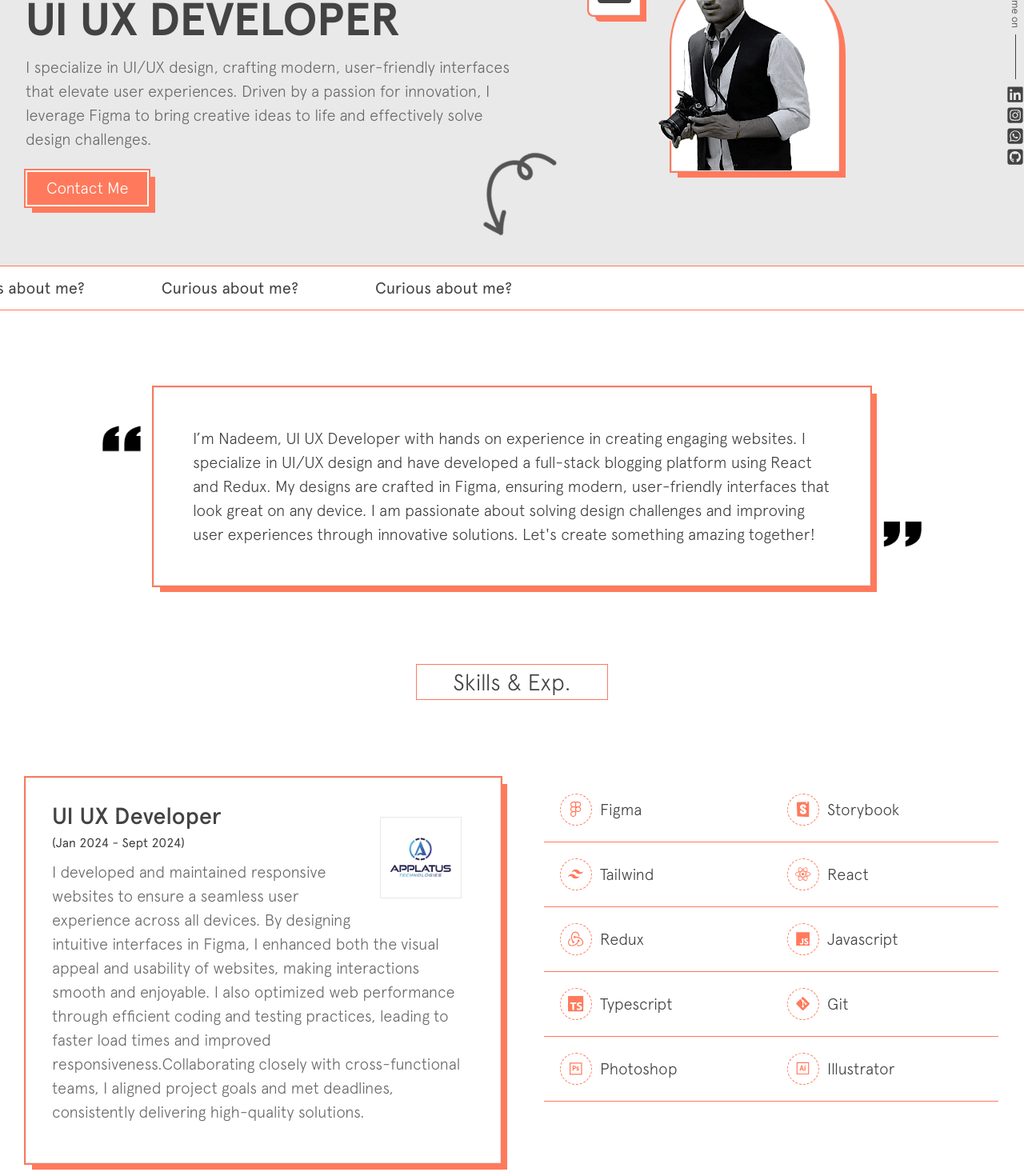
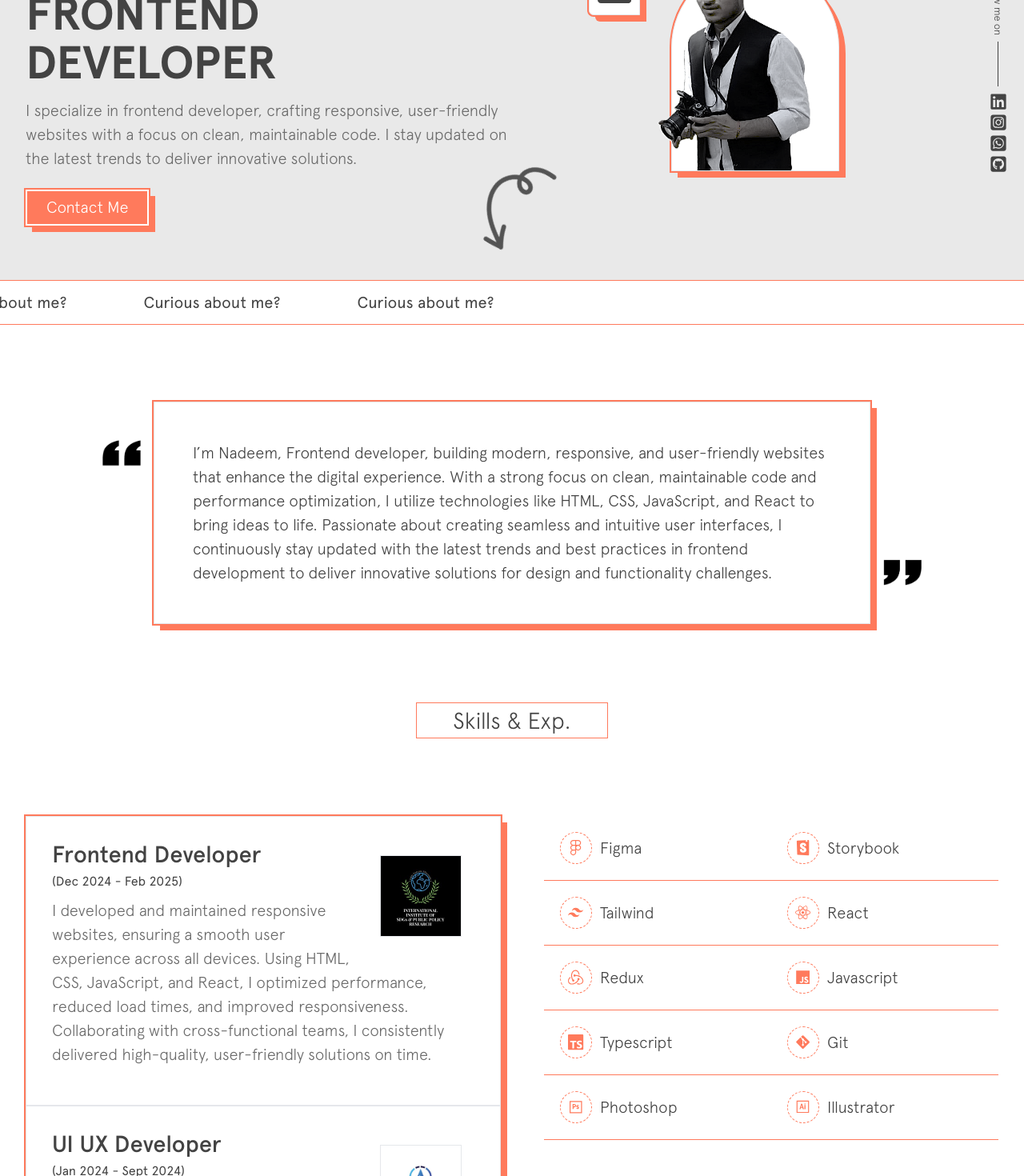
Before and after one commit to nadeemtadvi/Next-Portfolio-app, a Next.js app: page / in a window 1280 px wide. Shown: the part 240-1710 px from the top of the page at 80% size. Built offline with nearby package versions, Linux system fonts and the light colour scheme.

Commit message:
change content

```diff
--- a/app/globals.css
+++ b/app/globals.css
@@ -26,7 +26,6 @@
   font-weight: 600;
   font-style: normal;
 }
-
 
 body,
 html {
@@ -69,7 +68,7 @@ body::-webkit-scrollbar-thumb {
   background-color: #e7e9f6;
   color: #1623b2;
 }
-.jar-overlay{
+.jar-overlay {
   position: absolute;
   background-color: #ffffff4f;
   width: 181px;
@@ -96,17 +95,15 @@ body::-webkit-scrollbar-thumb {
   .jar-overlay {
     width: 162px;
     height: 168px;
-    border-radius: 34px;}
-
+    border-radius: 34px;
+  }
 }
-.img-container{
+.img-container {
   border-top-right-radius: 160px;
   border-top-left-radius: 160px;
-
-
 }
 
-.scroll-style::-webkit-scrollbar{
+.scroll-style::-webkit-scrollbar {
   width: 7px;
 }
 .scroll-style::-webkit-scrollbar-track {
@@ -114,22 +111,21 @@ body::-webkit-scrollbar-thumb {
 }
 
 .scroll-style::-webkit-scrollbar-thumb {
-  background: #90A7EB;
+  background: #90a7eb;
   border-radius: 6px;
 }
 
-.bg-grid{
+.bg-grid {
   background-image: url("../src/assets/Images/gridlines.png");
   background-size: contain;
   background-position: center;
   background-repeat: repeat;
 }
-.lapbox{
+.lapbox {
   border-top-right-radius: 6px;
   border-top-left-radius: 6px;
   border-bottom-left-radius: 6px;
 }
-
 
 .moveelement {
   white-space: nowrap;
@@ -141,11 +137,11 @@ body::-webkit-scrollbar-thumb {
 }
 @keyframes move {
   from {
-      transform: translateX(0);
+    transform: translateX(0);
   }
 
   to {
-      transform: translateX(-100%);
+    transform: translateX(-100%);
   }
 }
 
@@ -156,11 +152,11 @@ body::-webkit-scrollbar-thumb {
   overflow: hidden;
   text-overflow: ellipsis;
 }
-.writing-mode{
+.writing-mode {
   writing-mode: vertical-lr;
 }
 @media screen and (max-width: 767px) {
-  .writing-mode{
+  .writing-mode {
     writing-mode: horizontal-tb;
   }
 }
@@ -168,9 +164,25 @@ body::-webkit-scrollbar-thumb {
 .boxShadow {
   box-shadow: 0 0 0 2px #ff7a5c, 8px 8px 0 0 #ff7a5c;
 }
-.btnShadow{
-  box-shadow: rgba(255, 122, 92, 1) 5px 5px, rgba(255, 122, 92, 0.3) 10px 10px, rgba(255, 122, 92, 0.2) 15px 15px, rgba(255, 122, 92, 0.1) 20px 20px, rgba(255, 122, 92, 0.05) 25px 25px;
+.btnShadow {
+  box-shadow: rgba(255, 122, 92, 1) 5px 5px, rgba(255, 122, 92, 0.3) 10px 10px,
+    rgba(255, 122, 92, 0.2) 15px 15px, rgba(255, 122, 92, 0.1) 20px 20px,
+    rgba(255, 122, 92, 0.05) 25px 25px;
 }
 .dashedBorder {
   border: 1px dashed #ff7a5c;
 }
+
+.skillScroll::-webkit-scrollbar {
+  width: 8px;
+  height: 12px;
+}
+
+.skillScroll::-webkit-scrollbar-track {
+  background-color: #ffffff;
+}
+
+.skillScroll::-webkit-scrollbar-thumb {
+  background-color: #dbdada;
+  border-radius: 10px;
+}
--- a/src/components/AboutSection.tsx
+++ b/src/components/AboutSection.tsx
@@ -20,7 +20,7 @@ const AboutSection = ({ darkMode }: AboutSectiondataprops) => {
         </div>
       </div>
       <div className={`${darkMode ? "" : " "}`}>
-        <div className=" mx-auto max-w-screen-xl  ">
+        <div className=" mx-auto max-w-screen-2xl  ">
           <div className="max-w-screen-lg mx-auto lg:pb-12 lg:pt-24  pb-8 pt-16">
 
             <div className="boxShadow relative flex items-center justify-center mx-4 md:mx-10 lg:mx-16">
--- a/src/components/ContactSection.tsx
+++ b/src/components/ContactSection.tsx
@@ -26,7 +26,7 @@ const ContactSection = () => {
     <div className="">
 
       <div className="  dark:bg-darkbgcolor">
-        <div className="mx-auto max-w-screen-xl px-4 sm:px-8 py-6 sm:py-8 lg:py-12">
+        <div className="mx-auto max-w-screen-2xl px-4 sm:px-8 py-6 sm:py-8 lg:py-12">
           {showMessage && (
             <p className=" text-[18px] sm:text-[20px] bg-green-100  text-green-600 z-50 fixed top-[10px] right-[30px] p-[4px_50px_7px]">
               Message has been sent!
--- a/src/components/Header.tsx
+++ b/src/components/Header.tsx
@@ -29,7 +29,7 @@ const Header = ({ darkMode, setDarkMode }: Headerdataprops) => {
   return (
     <>
       <div className="mb-[0rem]  bg-secondaryColor  dark:bg-primaryColor border-b ">
-        <div className="max-w-screen-xl mx-auto">
+        <div className="max-w-screen-2xl mx-auto">
           {" "}
           <div className="h-[75px] flex justify-between  items-center p-4 sm:px-8">
             <div className=" text-center  h-full  flex justify-center  items-center">
--- a/src/components/IntroSection.tsx
+++ b/src/components/IntroSection.tsx
@@ -15,7 +15,7 @@ const IntroSection = ({ darkMode }: IntroSectiondataprops) => {
   return (
     <div className="bg-layoutColor dark:bg-darkbgcolor">
       {" "}
-      <div className="max-w-screen-xl mx-auto">
+      <div className="max-w-screen-2xl mx-auto">
         <div className="relative md:grid grid-cols-2 p-4 sm:px-8  lg:py-12">
           <Image
             src={arrowImg}
@@ -64,7 +64,7 @@ const IntroSection = ({ darkMode }: IntroSectiondataprops) => {
                       <FaLaptopCode />
                     </span>
                   </div>
-                  <div className="mt-4 md:mt-0 md:absolute top-0 right-0 flex items-center bottom-0">
+                  <div className="mt-4 md:mt-0 md:absolute top-0 right-[1.34rem] flex items-center bottom-0">
                     <div className="font-light text-[0.8rem] writing-mode md:vertical-rl flex items-center gap-2 text-primaryColor dark:text-secondaryColor">
                       {InterSect.follow}
                       <div className="hidden md:block w-[1px] h-14 bg-primaryColor dark:bg-darktext"></div>
--- a/src/components/ProjectSection.tsx
+++ b/src/components/ProjectSection.tsx
@@ -8,7 +8,7 @@ const ProjectSection = () => {
   return (
     <div className="">
       <div className="   dark:bg-darkbgcolor">
-        <div className="max-w-screen-xl mx-auto pt-8 md:py-8 lg:py-12">
+        <div className="max-w-screen-2xl mx-auto pt-8 md:py-8 lg:py-12">
           <div className="">
             <div
               id="skills"
--- a/src/components/SkillSection.tsx
+++ b/src/components/SkillSection.tsx
@@ -1,5 +1,5 @@
 import React from "react";
-import { Skills } from "../constant/constant";
+import { Skills} from "../constant/constant";
 import WorkSection from "./WorkSection";
 import { SkillSectiondataprops } from "../models/Interface";
 import { SiStorybook } from "react-icons/si";
@@ -29,7 +29,7 @@ const SkillSection = ({ darkMode }: SkillSectiondataprops) => {
 
   return (
     <div className=" dark:bg-darkbgcolor ">
-      <div className=" max-w-screen-xl mx-auto py-8 px-4 sm:px-8  lg:py-12">
+      <div className=" max-w-screen-2xl mx-auto py-8 px-4 sm:px-8  lg:py-12">
         <div className=" mx-auto">
           <div
             id="skills"
@@ -40,7 +40,7 @@ const SkillSection = ({ darkMode }: SkillSectiondataprops) => {
             </h6>
           </div>
           <div className="relative pt-8 lg:pt-12 lg:grid grid-cols-2">
-            <div className="boxShadow Experience-part lg:mr-[14px] ">
+            <div className="boxShadow Experience-part lg:mr-[14px] overflow-y-auto h-[80vh] skillScroll">
               <WorkSection darkMode={darkMode} />
             </div>
             <div className="pt-8 sm:pt-12 lg:pt-0  Skills-part xl:ml-10">
--- a/src/components/WorkSection.tsx
+++ b/src/components/WorkSection.tsx
@@ -1,17 +1,18 @@
 import React from "react";
-import { Works } from "../constant/constant";
 import Image from "next/image";
 import { WorkSectiondataprops } from "../models/Interface";
+import { Works } from "../constant/constant";
 
 const WorkSection = ({ darkMode }: WorkSectiondataprops) => {
   return (
-    <div className=" flex items-center justify-center h-full w-full">
+    <>
+      {Works.workDetail.map((item, idx) => (
+        <div key={idx} className=" flex items-center justify-center w-full">
           <div className="dark:bg-darkytext  border   bg-secondaryColor  ">
-
             <div className="p-4 sm:p-8 ">
               <div className="m-4 float-right flex  justify-center border  items-center transform transition-transform duration-300 ease-in-out hover:scale-105">
                 <Image
-              src={darkMode ? Works.image2 : Works.image}
+                  src={darkMode ? item.image2 : item.image}
                   alt="insta"
                   className="workImg dark:bg-secondaryColor "
                   width={100}
@@ -21,20 +22,23 @@ const WorkSection = ({ darkMode }: WorkSectiondataprops) => {
               <div>
                 <div className="">
                   <h4 className="text-[1.24rem] sm:text-[1.82rem] leading-none text-primaryColor dark:text-secondaryColor font-medium mb-3 ">
-                {Works.title}<br/>
+                    {item.title}
+                    <br />
                     <span className="text-[0.9rem] sm:text-[1rem]  text-primaryColor dark:text-secondaryColor font-normal">
                       {" "}
-                  ({Works.startDate} - {Works.endDate})
+                      ({item.startDate} - {item.endDate})
                     </span>
                   </h4>
                   <p className="text-[18px] sm:text-[20px] font-light text-lightColor dark:text-secondaryColor mb-2 sm:mb-4">
-                {Works.subtitle}
+                    {item.subtitle}
                   </p>
                 </div>
               </div>
             </div>
           </div>
         </div>
+      ))}
+    </>
   );
 };
 
--- a/src/constant/constant.ts
+++ b/src/constant/constant.ts
@@ -15,6 +15,7 @@ import {
 
 import illustrate from "../assets/Images/Profile/profileN.png";
 import illustrate2 from "../assets/Images/Profile/profileN.png";
+import cmplogo3 from "../assets/Images/CompanyLogo/cmplogo.jpg";
 import cmplogo from "../assets/Images/CompanyLogo/AplLogo.png";
 import cmplogo2 from "../assets/Images/CompanyLogo/AplLogo-removebg-preview.png";
 import logo from "../assets/Images/LOGO/Nadeemlight.png";
@@ -65,9 +66,9 @@ export const InterSect: IntroSectionProps = {
   title: "Hi, I’m",
   spanname: "Nadeem,",
   middletext: "a passionate",
-  spanwork: "UI UX Developer",
+  spanwork: "Frontend Developer",
   subtitle:
-  "I specialize in UI/UX design, crafting modern, user-friendly interfaces that elevate user experiences. Driven by a passion for innovation, I leverage Figma to bring creative ideas to life and effectively solve design challenges.",
+    "I specialize in frontend developer, crafting responsive, user-friendly websites with a focus on clean, maintainable code.  I stay updated on the latest trends to deliver innovative solutions.",
   contact: "Contact Me",
   resume: "View Resume",
   image: "",
@@ -78,7 +79,7 @@ export const AboutMe: AboutSectionProps = {
   about: "About me",
   title: "Curious about me?",
   subtitle:
-  "I’m Nadeem, UI UX Developer with hands on experience in creating engaging websites. I specialize in UI/UX design and have developed a full-stack blogging platform using React and Redux. My designs are crafted in Figma, ensuring modern, user-friendly interfaces that look great on any device.  I am passionate about solving design challenges and improving user experiences through innovative solutions. Let's create something amazing together!",
+    "I’m Nadeem, Frontend developer, building modern, responsive, and user-friendly websites that enhance the digital experience. With a strong focus on clean, maintainable code and performance optimization, I utilize technologies like HTML, CSS, JavaScript, and React to bring ideas to life. Passionate about creating seamless and intuitive user interfaces, I continuously stay updated with the latest trends and best practices in frontend development to deliver innovative solutions for design and functionality challenges.",
   image: profile,
 
 };
@@ -101,7 +102,19 @@ export const Skills: SkillSectionProps = {
 };
 
 export const Works: WorkSectionProps = {
-  button: "Experience",
+  workDetail: [
+    {
+
+      title: "Frontend Developer",
+      startDate: "Dec 2024",
+      endDate: "Feb 2025",
+      subtitle:
+        "I developed and maintained responsive websites, ensuring a smooth user experience across all devices. Using HTML, CSS, JavaScript, and React, I optimized performance, reduced load times, and improved responsiveness. Collaborating with cross-functional teams, I consistently delivered high-quality, user-friendly solutions on time.",
+      image: cmplogo3,
+      image2: cmplogo3,
+    },
+    {
+
       title: "UI UX Developer",
       startDate: "Jan 2024",
       endDate: "Sept 2024",
@@ -109,8 +122,9 @@ export const Works: WorkSectionProps = {
         "I developed and maintained responsive websites to ensure a seamless user experience across all devices. By designing intuitive interfaces in Figma, I enhanced both the visual appeal and usability of websites, making interactions smooth and enjoyable. I also optimized web performance through efficient coding and testing practices, leading to faster load times and improved responsiveness.Collaborating closely with cross-functional teams, I aligned project goals and met deadlines, consistently delivering high-quality solutions.",
       image: cmplogo,
       image2: cmplogo2,
+    },
+  ]
 };
-
 export const Project: ProjectSectionProps = {
   project: "Projects",
   projectObject: [
@@ -120,9 +134,9 @@ export const Project: ProjectSectionProps = {
       LiveLink: "https://shamidarbar.netlify.app/",
       Github: FaGithub,
       title: "Shami Darbar",
-      button: ["HTML", "CSS","JavaScript", "Tailwind"],
+      button: ["HTML", "CSS", "JavaScript", "Tailwind"],
       subtitle:
-      "Foodie-Cafe-App is a modern and responsive landing page designed to captivate users and provide a seamless introduction to the Foodie-Resto app. Built using HTML, Tailwind CSS, and JavaScript, this project emphasizes clean design, fast loading speeds, and user engagement." ,
+        "Foodie-Cafe-App is a modern and responsive landing page designed to captivate users and provide a seamless introduction to the Foodie-Resto app. Built using HTML, Tailwind CSS, and JavaScript, this project emphasizes clean design, fast loading speeds, and user engagement.",
     },
     {
       image: wellspring,
@@ -130,7 +144,7 @@ export const Project: ProjectSectionProps = {
       LiveLink: "https://wellspringblog.netlify.app/",
       Github: FaGithub,
       title: "WellSpring",
-      button: ["HTML", "CSS", "JavaScript", "React", "Tailwind","Mongodb", "expressjs", ],
+      button: ["HTML", "CSS", "JavaScript", "React", "Tailwind", "Mongodb", "expressjs",],
       subtitle:
         "**Wellspring** is a modern blogging platform with advanced features like content generation powered by AI. This application provides a seamless user experience with robust backend support and an elegant frontend design."
     },
@@ -140,7 +154,7 @@ export const Project: ProjectSectionProps = {
       LiveLink: "https://cryptopedia-update.netlify.app/",
       Github: FaGithub,
       title: "Cryptopedia",
-      button: ["HTML", "CSS", "JavaScript", "React", "Tailwind","Mongodb", "expressjs", ],
+      button: ["HTML", "CSS", "JavaScript", "React", "Tailwind", "Mongodb", "expressjs",],
       subtitle:
         "A complete blogging website built with a MERN stack and styled using Tailwind CSS. Features include post creation, editing, and deletion, along with user authentication and dynamic content rendering. Backend and frontend are seamlessly integrated, providing a smooth user experience. "
     },
@@ -150,7 +164,7 @@ export const Project: ProjectSectionProps = {
       LiveLink: "https://shantifurniture.netlify.app/",
       Github: FaGithub,
       title: "Shanti Furniture",
-      button: ["HTML", "CSS", "JavaScript", "React", "Tailwind", ],
+      button: ["HTML", "CSS", "JavaScript", "React", "Tailwind",],
       subtitle:
         "Furniture E-commerce App - A responsive e-commerce application for furniture items, built with React and Tailwind CSS. This app provides a modern and clean user interface for browsing and purchasing furniture, designed to be fully responsive across all devices."
     },
```
Also changed, not shown: src/models/Interface.ts (+4 -3 lines), src/assets/Images/CompanyLogo/cmplogo.jpg (added). Lines whose indentation alone changed are shown as unchanged.
